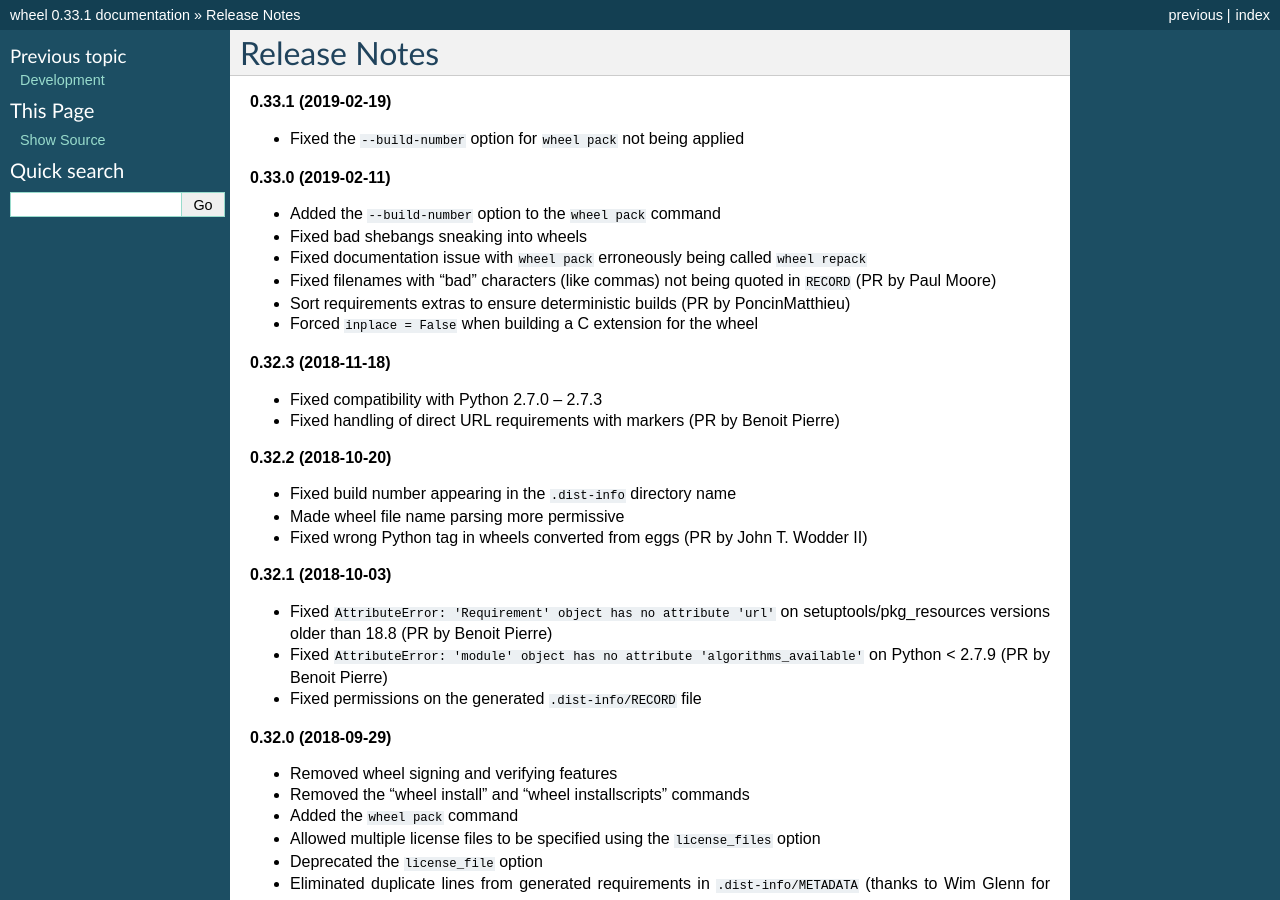
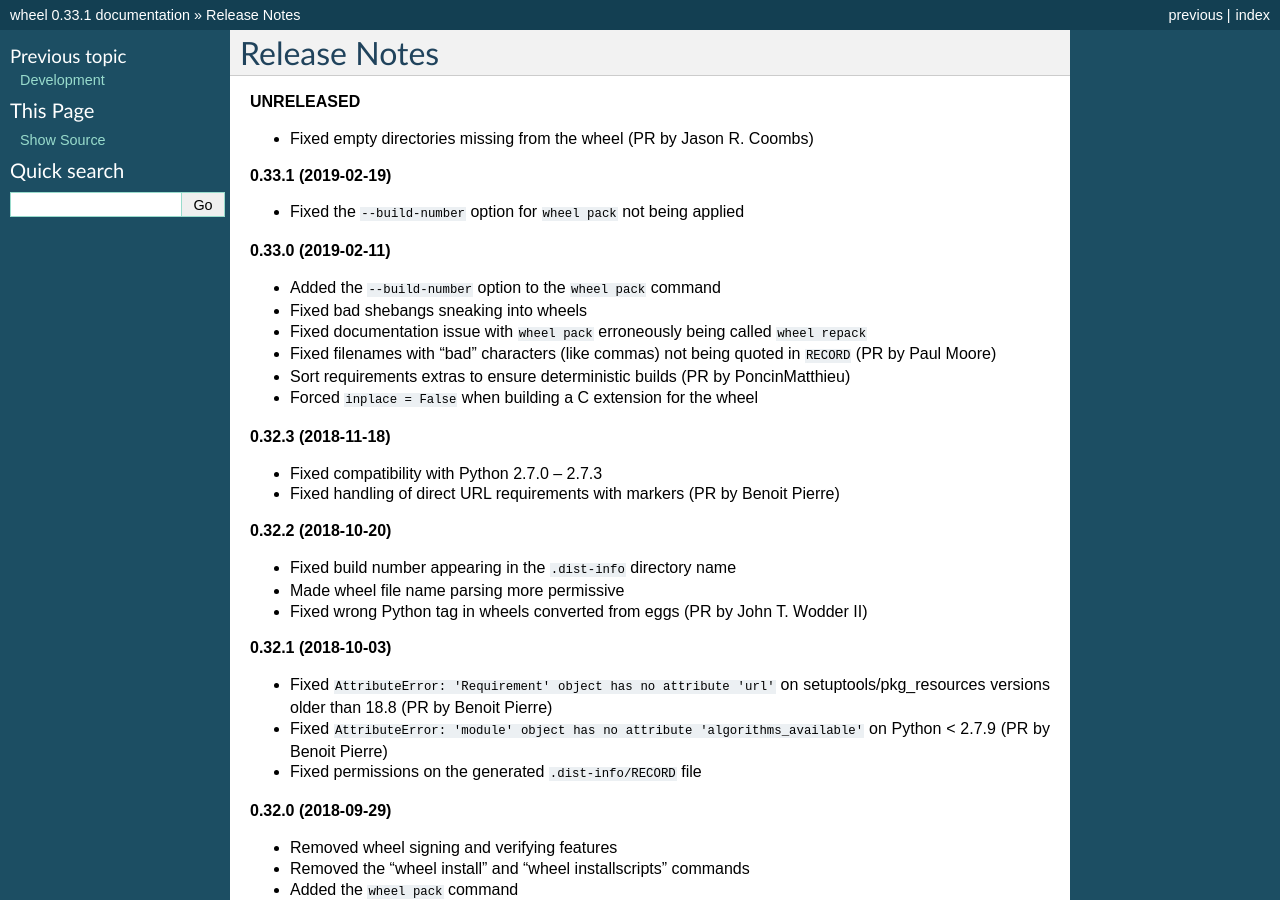
Before and after one commit to pypa/wheel, a Sphinx documentation site: the page built from docs/news.rst, in a window 1280 px wide and 900 px high. Built offline with Sphinx 7.4.7, drawn with Linux system fonts in a browser that asks for light colours; pages that are not in the unit, such as notebooks, are missing from menus.

Commit message:
Added news item for PR #289

```diff
--- a/docs/news.rst
+++ b/docs/news.rst
@@ -1,5 +1,9 @@
 Release Notes
 =============
+
+**UNRELEASED**
+
+- Fixed empty directories missing from the wheel (PR by Jason R. Coombs)
 
 **0.33.1 (2019-02-19)**
 
```
